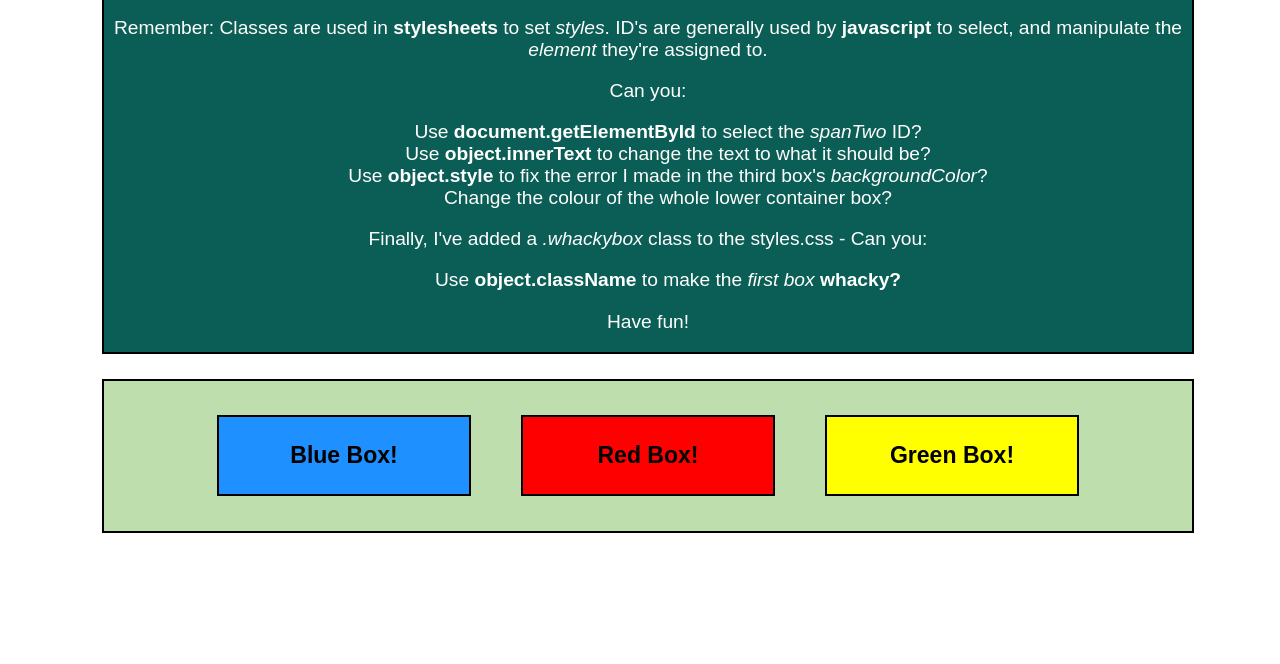
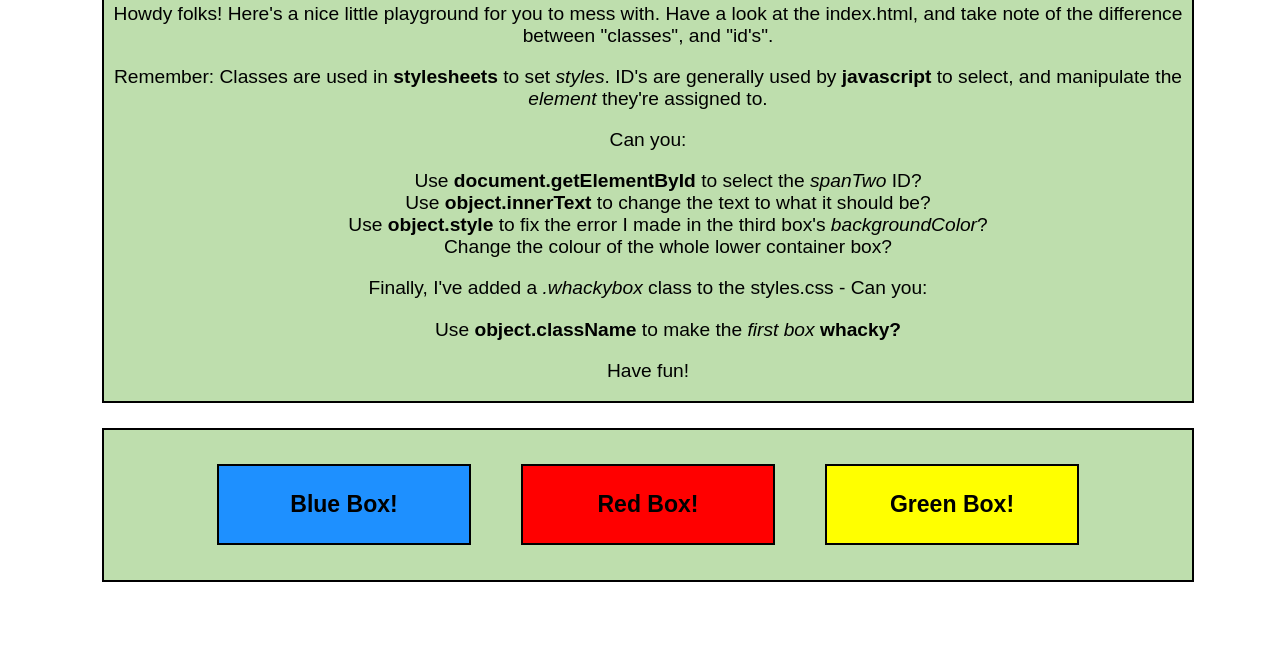
Before and after one commit to oheydrew/ca-domtest, a plain HTML site: page index.html in a window 1280 px wide. Shown: the part 152-816 px from the top of the page. Drawn offline with Linux system fonts and the light colour scheme.

Commit message:
Update colours because yuck

```diff
--- a/styles.css
+++ b/styles.css
@@ -7,9 +7,10 @@ body {
 .maincontainer {
     display: flex;
     flex-direction: column;
-    justify-content: flex-start;
+    justify-content: center;
     align-items: center;
     width: 100vw;
+    height: 100vh;
 }
 
 .containerbox {
@@ -31,8 +32,7 @@ body {
     width: 85vw;
 
     border: 2px solid black;
-    background-color: #0b5e55;
-    color: white;
+    background-color: #bedead;
 }
 
 .redbox {
```
